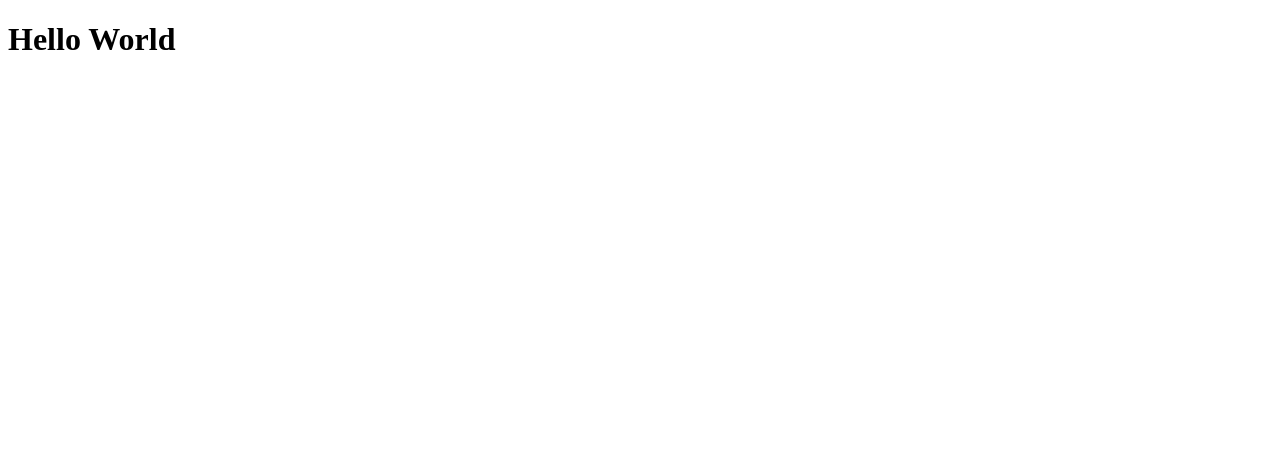
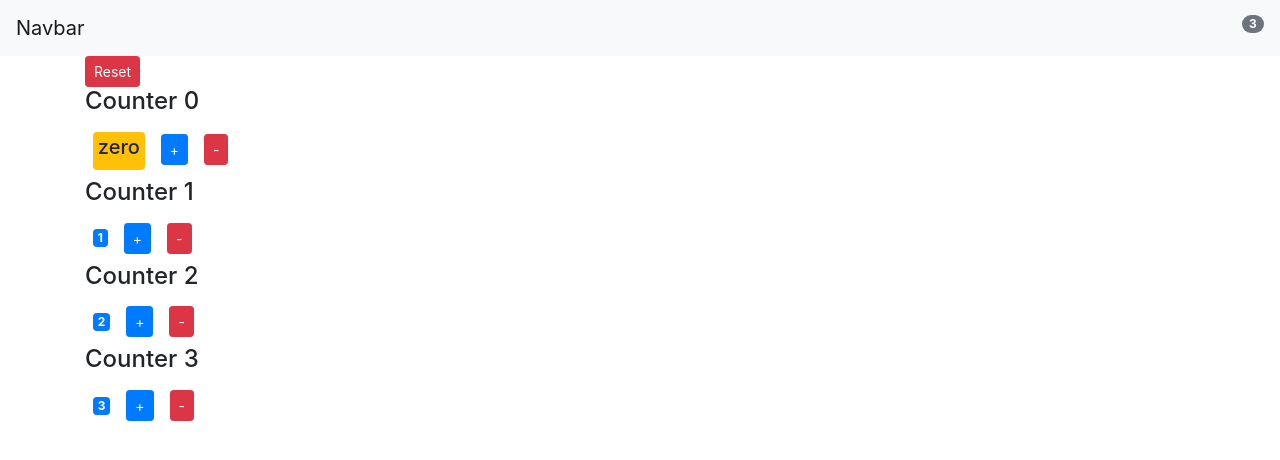
Before and after one commit to rahulharlalka/LEARNING_REACT, a React (Create React App) app: page / in a window 1280 px wide. Shown: the top 460 px of the page. Built offline with nearby package versions, Linux system fonts and the light colour scheme.

Commit message:
react module

```diff
--- a/public/index.html
+++ b/public/index.html
@@ -8,36 +8,18 @@
   <meta name="theme-color" content="#000000" />
   <meta name="description" content="Web site created using create-react-app" />
   <link rel="apple-touch-icon" href="%PUBLIC_URL%/logo192.png" />
-  <!--
-      manifest.json provides metadata used when your web app is installed on a
-      user's mobile device or desktop. See https://developers.google.com/web/fundamentals/web-app-manifest/
-    -->
-  <link rel="manifest" href="%PUBLIC_URL%/manifest.json" />
-  <!--
-      Notice the use of %PUBLIC_URL% in the tags above.
-      It will be replaced with the URL of the `public` folder during the build.
-      Only files inside the `public` folder can be referenced from the HTML.
+  <link rel="stylesheet" href="https://cdn.jsdelivr.net/npm/bootstrap@4.5.3/dist/css/bootstrap.min.css" integrity="sha384-TX8t27EcRE3e/ihU7zmQxVncDAy5uIKz4rEkgIXeMed4M0jlfIDPvg6uqKI2xXr2" crossorigin="anonymous">
+  <script src="https://code.jquery.com/jquery-3.5.1.slim.min.js" integrity="sha384-DfXdz2htPH0lsSSs5nCTpuj/zy4C+OGpamoFVy38MVBnE+IbbVYUew+OrCXaRkfj" crossorigin="anonymous"></script>
+  <script src="https://cdn.jsdelivr.net/npm/popper.js@1.16.1/dist/umd/popper.min.js" integrity="sha384-9/reFTGAW83EW2RDu2S0VKaIzap3H66lZH81PoYlFhbGU+6BZp6G7niu735Sk7lN" crossorigin="anonymous"></script>
+  <script src="https://cdn.jsdelivr.net/npm/bootstrap@4.5.3/dist/js/bootstrap.min.js" integrity="sha384-w1Q4orYjBQndcko6MimVbzY0tgp4pWB4lZ7lr30WKz0vr/aWKhXdBNmNb5D92v7s" crossorigin="anonymous"></script>
 
-      Unlike "/favicon.ico" or "favicon.ico", "%PUBLIC_URL%/favicon.ico" will
-      work correctly both with client-side routing and a non-root public URL.
-      Learn how to configure a non-root public URL by running `npm run build`.
-    -->
   <title>React App</title>
 </head>
 
 <body>
   <noscript>You need to enable JavaScript to run this app.</noscript>
   <div id="root"></div>
-  <!--
-      This HTML file is a template.
-      If you open it directly in the browser, you will see an empty page.
 
-      You can add webfonts, meta tags, or analytics to this file.
-      The build step will place the bundled scripts into the <body> tag.
-
-      To begin the development, run `npm start` or `yarn start`.
-      To create a production bundle, use `npm run build` or `yarn build`.
-    -->
 </body>
 
 </html>
--- /dev/null
+++ b/src/components/App.jsx
@@ -0,0 +1,54 @@
+import React,{useState} from "react"
+import Counters from "./counters"
+import NavBar from "./navbar";
+
+
+function App(){
+
+    const [state,setState]=useState({
+        counters:[
+            {id:0,value:0},
+            {id:1,value:1},
+            {id:2,value:2},
+            {id:3,value:3}
+        ]
+    })
+
+    const handleDelete = counterId =>  {
+        const counters=state.counters.filter(c=>c.id!==counterId);
+        setState({counters});
+    };
+
+    const handleIncrement= counterId =>{
+        const counters =[...state.counters];
+        counters[counterId].value++;
+        setState({counters});
+    }
+
+    const handleReset=()=>{
+        const counters = state.counters.map(c=>{
+            c.value=0;
+            return c;
+        });
+        setState({counters});
+    }
+
+
+
+
+    return (
+        <React.Fragment>
+            <NavBar totalCounters={state.counters.filter(c=>c.value>0).length} />
+            <main className="container">
+                <Counters
+                 counters={state.counters}
+                 onReset={handleReset}
+                 onIncrement={handleIncrement}
+                 onDelete={handleDelete} />
+            </main>
+        </React.Fragment>
+    )
+};
+
+
+export default App;
--- /dev/null
+++ b/src/components/counter.jsx
@@ -0,0 +1,25 @@
+import React,{useState} from "react"
+
+function Counter(props){
+
+    function formatCount(){
+        return props.value=== 0? <h5>zero</h5> : props.value;
+    }
+
+    return (
+        <div>
+            {props.children}
+            <span  className={getBadgeClasses()}>{formatCount()}</span>
+            <button onClick={()=>props.onIncrement(props.id)} className="btn btn-primary btn-sm m-2">+</button>
+            <button onClick={()=>props.onDelete(props.id)} className="btn btn-danger btn-sm m-2">-</button>
+        </div>
+    )
+
+    function getBadgeClasses() {
+        let classes = "badge m-2 ";
+        classes += (props.value === 0 ? "badge-warning" : "badge-primary");
+        return classes;
+    }
+}
+
+export default Counter;
--- /dev/null
+++ b/src/components/counters.jsx
@@ -0,0 +1,23 @@
+import React,{useState} from 'react';
+import Counter from "./counter"
+
+function Counters(props){
+    return (
+        <div>
+            <button onClick={props.onReset} className="btn btn-danger btn-sm">Reset</button>
+            {props.counters.map(counter=>(
+                <Counter
+                    key={counter.id}
+                    id={counter.id}
+                    value={counter.value}
+                    onDelete={props.onDelete}
+                    onIncrement={props.onIncrement}
+                >
+                    <h4>Counter {counter.id}</h4>
+                </Counter>
+            ))}
+        </div>
+    )
+}
+
+export default Counters;
--- /dev/null
+++ b/src/components/navbar.jsx
@@ -0,0 +1,14 @@
+import React from "react";
+
+function NavBar(props){
+    return (
+        <nav className="navbar navbar-light bg-light">
+            <a className="navbar-brand" href="#">Navbar</a>
+            <div style={{float:"left"}} className="navbar-nav">
+                <h4 className="badge badge-pill badge-secondary navbar-item">{props.totalCounters}</h4>
+            </div>
+        </nav>
+    );
+}
+
+export default NavBar;
--- a/src/index.js
+++ b/src/index.js
@@ -1,4 +1,5 @@
 import React from "react"
 import ReactDOM from "react-dom"
+import App from "./components/App"
 
-ReactDOM.render(<h1>Hello World</h1>,document.getElementById("root"));
+ReactDOM.render(<App /> , document.getElementById("root"));
```
